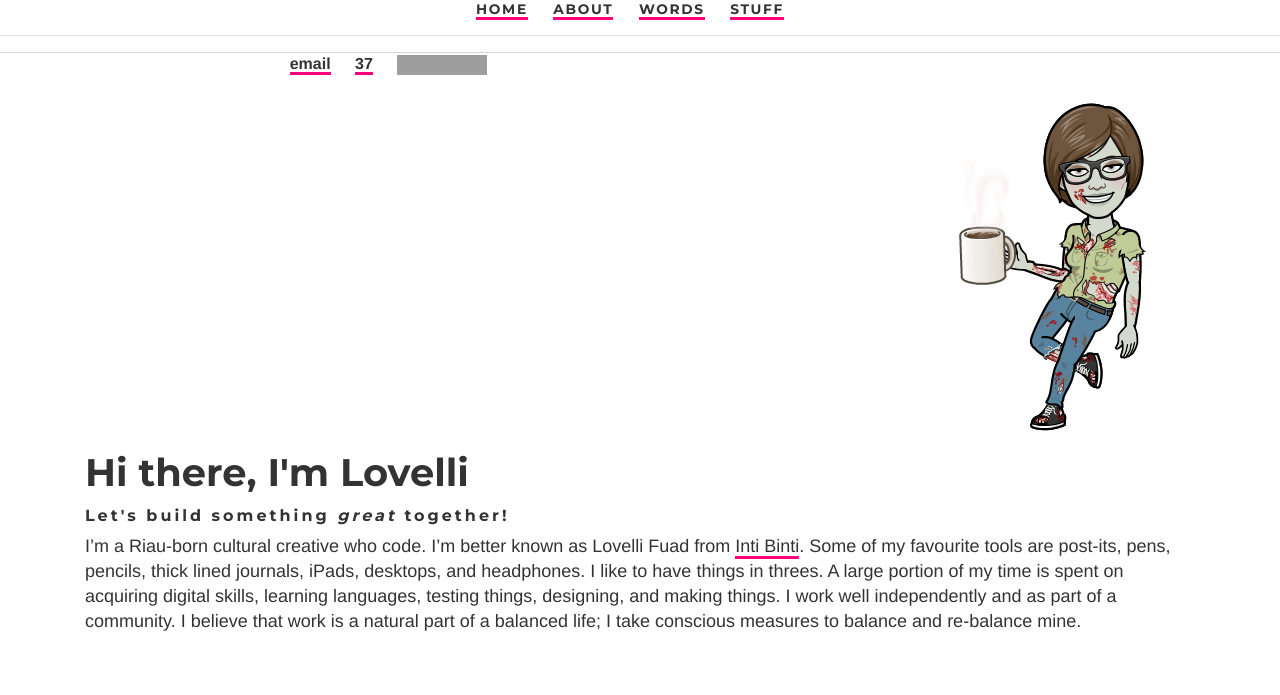
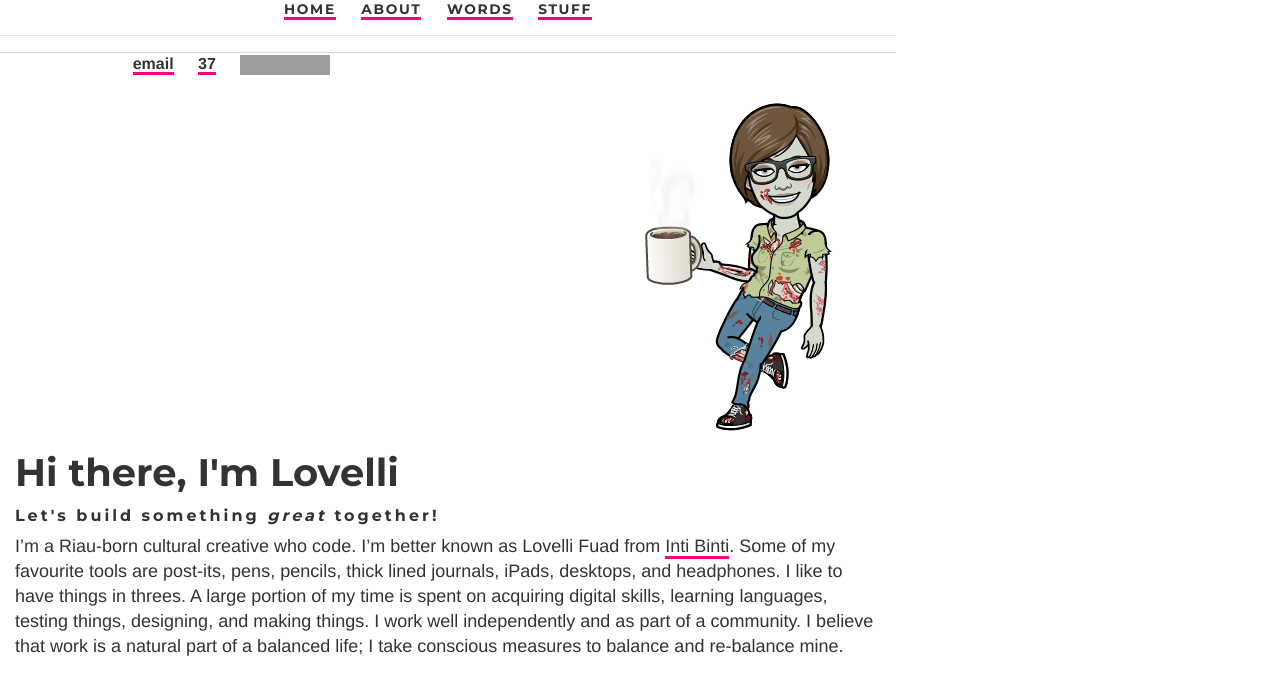
Before and after one commit to ariesti/ariesti.github.io, a Jekyll site: the page built from index.html, in a window 1280 px wide. Shown: the top 695 px of the page. Built offline with Jekyll 4.4.1, drawn with Linux system fonts in a browser that asks for light colours; grey boxes are pictures that could not be loaded.

Commit message:
Update main.css

```diff
--- a/css/main.css
+++ b/css/main.css
@@ -55,6 +55,8 @@ body {
 	font-size: 62.5%/1em;
 	font-family: Helvetica Neue, sans-serif;
     	color: #333;
+	width: 70%;
+	overflow: auto;
 }
 
 #wrapper {
```
